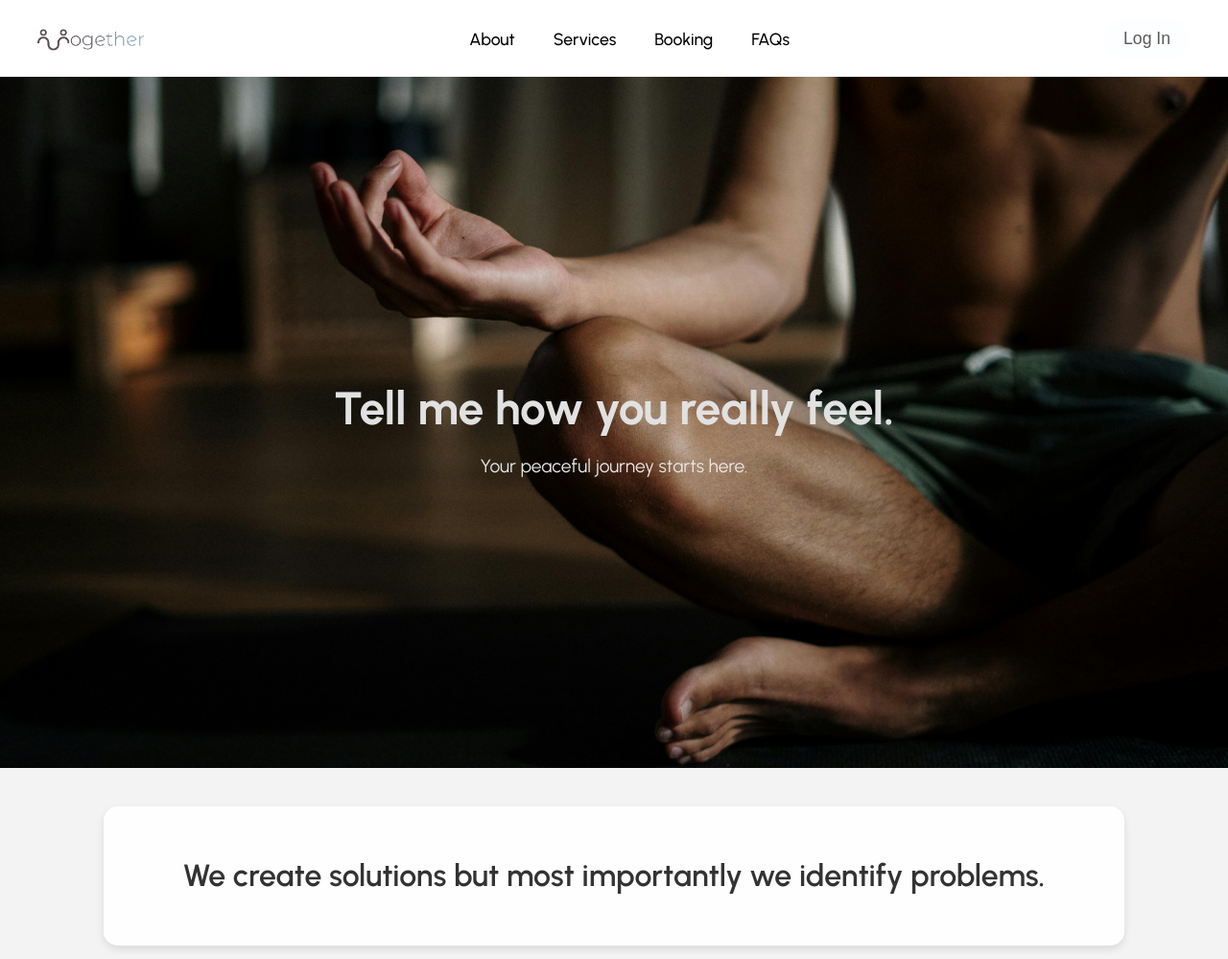
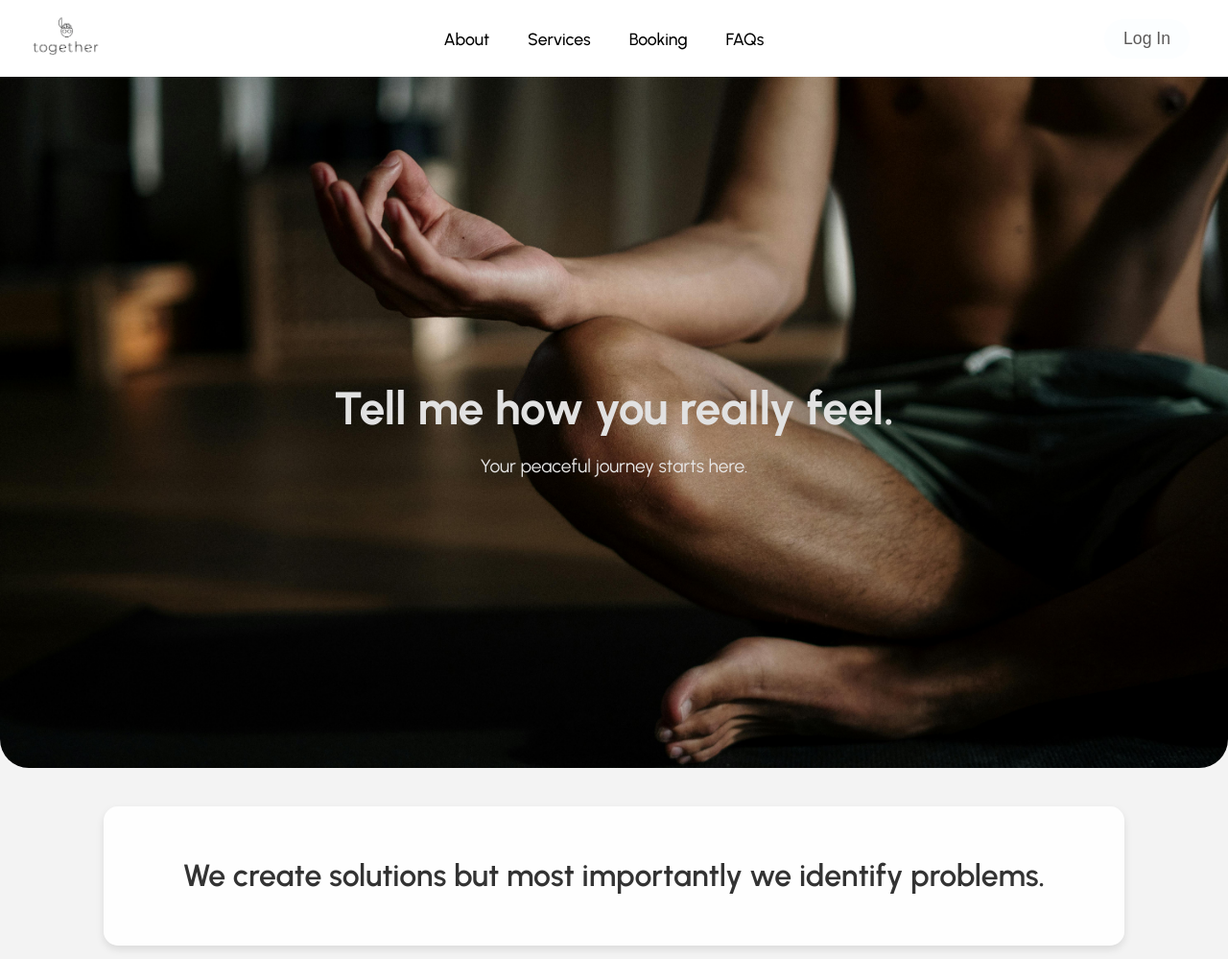
Before and after one commit to sumeaqadraku/together, a PHP site: page / in a window 1280 px wide. Shown: the top 999 px of the page at 96% size. Run offline with PHP 8.4, Linux system fonts and the light colour scheme; some web fonts are replaced.

Commit message:
logo redesign

```diff
--- a/index.html
+++ b/index.html
@@ -13,7 +13,7 @@
 
   <!-- Navbar -->
   <header class="navbar">
-    <img src="images/Screenshot 2024-12-06 130908.png" alt="Logo" class="logo"> <!-- Replace 'logo.png' with your logo file path -->
+    <img src="images/Screenshot_2024-12-06_134447-removebg-preview.png" alt="Logo" class="logo"> <!-- Replace 'logo.png' with your logo file path -->
     <nav>
       <ul class="nav-links">
         <li><a href="#">About</a></li>
--- a/styles.css
+++ b/styles.css
@@ -24,6 +24,7 @@ body {
     background-size: cover;
     background-position: center;
     background-repeat: no-repeat;
+    border-radius: 30px;
 
   }
 
```
Also changed, not shown: images/Screenshot_2024-12-06_134447-removebg-preview.png (added).
